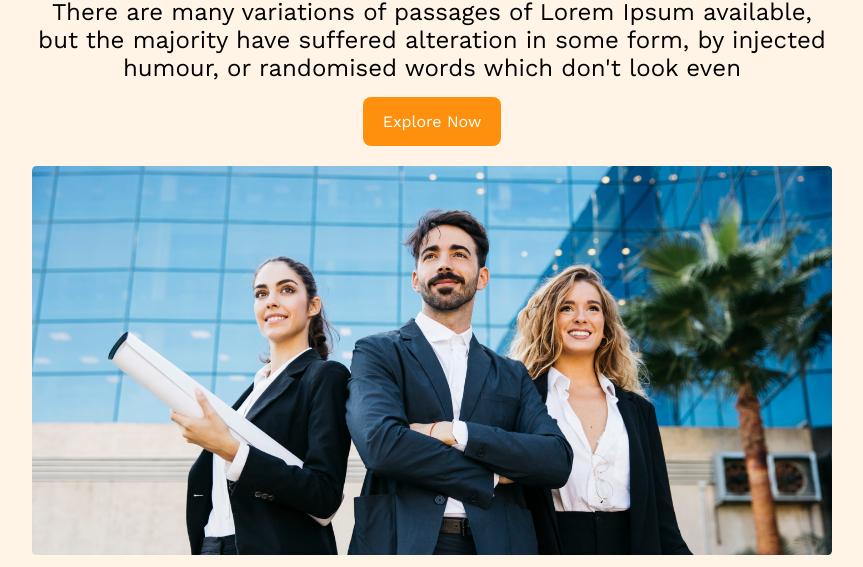
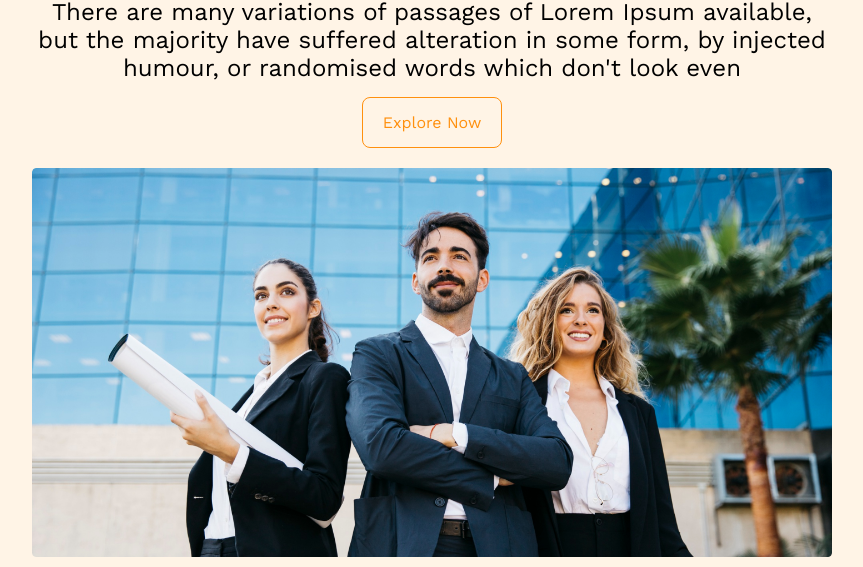
Before and after one commit to rezoanahmed/g3arc, a plain HTML site: page index.html in a window 1280 px wide. In both pictures the pointer is over the button "Explore Now". Shown: the part 233-800 px from the top of the page, without its empty margins (208-1071 px from the left). Drawn offline with nearby package versions, Linux system fonts and the light colour scheme.

Commit message:
added button hover

```diff
--- a/style.css
+++ b/style.css
@@ -13,6 +13,14 @@
     padding: 15px 20px;
     border: none;
     font-size: 1rem;
+    border: 1px solid transparent;
+    transition: .5s ease-in-out;
+}
+.button-primary:hover{
+    color: #FF900E;
+    border: 1px solid #FF900E;
+    background-color: transparent;
+    transition: .5s ease-in-out;
 }
 
 /* styles */
@@ -40,6 +48,7 @@ nav{
     color: #424242;
     font-size: 1.25rem;
 }
+
 .banner{
     margin: 50px auto;
     text-align: center;
```
